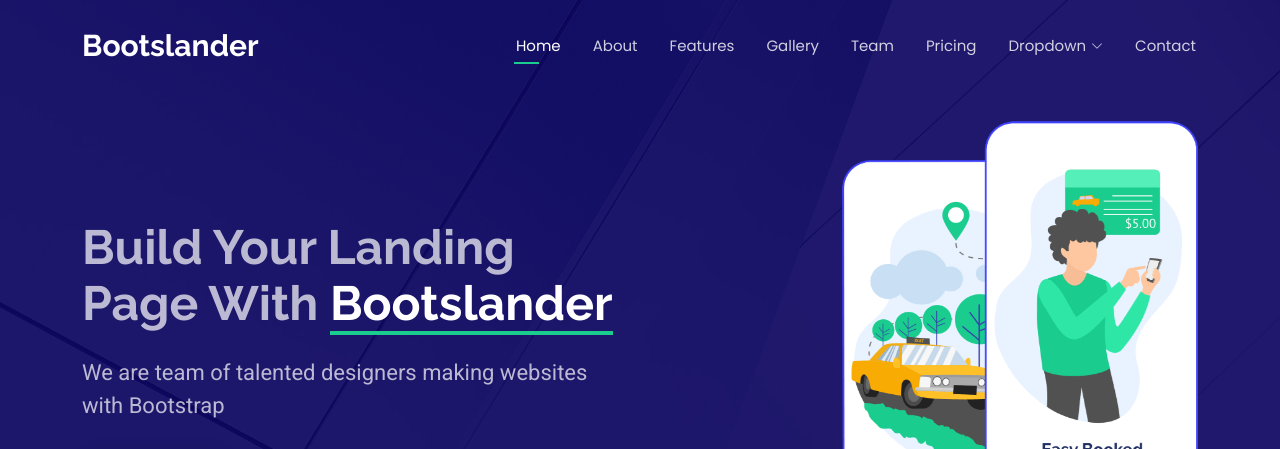
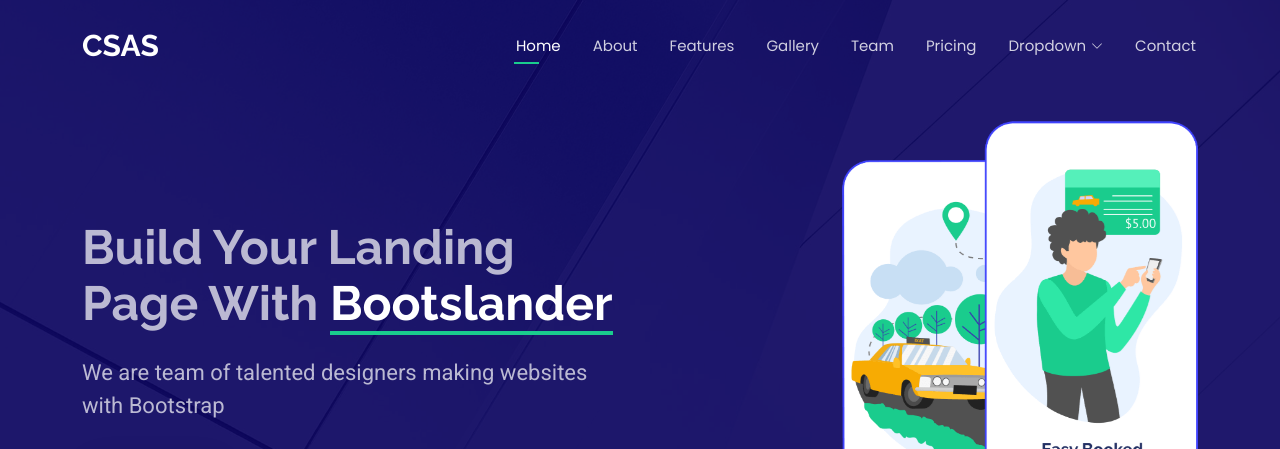
Before and after one commit to Ezekwechibuikem/CSAS, a plain HTML site: page index.html in a window 1280 px wide. Shown: the top 449 px of the page. Drawn offline with Linux system fonts and the light colour scheme; animation ran at ten frames a second.

Commit message:
changed the title

```diff
--- a/index.html
+++ b/index.html
@@ -4,7 +4,7 @@
 <head>
   <meta charset="utf-8">
   <meta content="width=device-width, initial-scale=1.0" name="viewport">
-  <title>Index - Bootslander Bootstrap Template</title>
+  <title> CSAS </title>
   <meta name="description" content="">
   <meta name="keywords" content="">
 
@@ -44,7 +44,7 @@
       <a href="index.html" class="logo d-flex align-items-center">
         <!-- Uncomment the line below if you also wish to use an image logo -->
         <!-- <img src="assets/img/logo.png" alt=""> -->
-        <h1 class="sitename">Bootslander</h1>
+        <h1 class="sitename">CSAS</h1>
       </a>
 
       <nav id="navmenu" class="navmenu">
```
